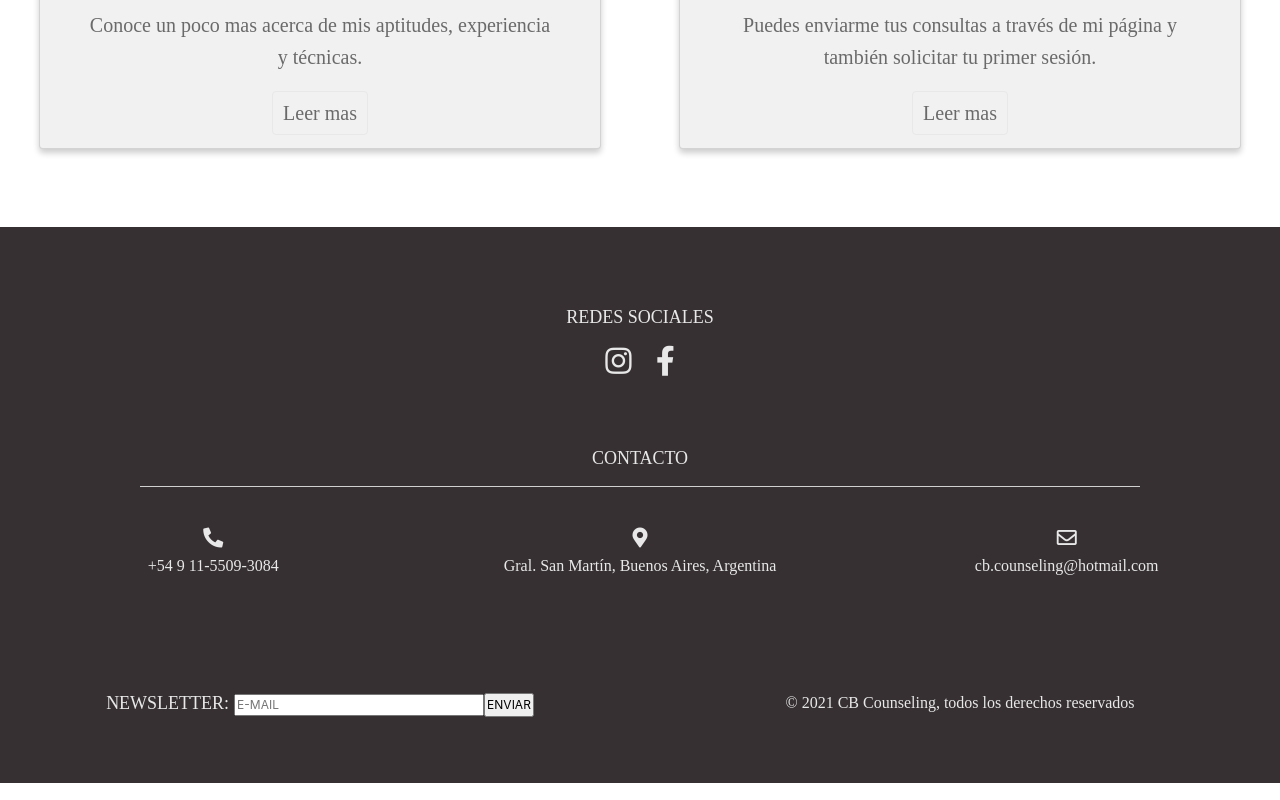
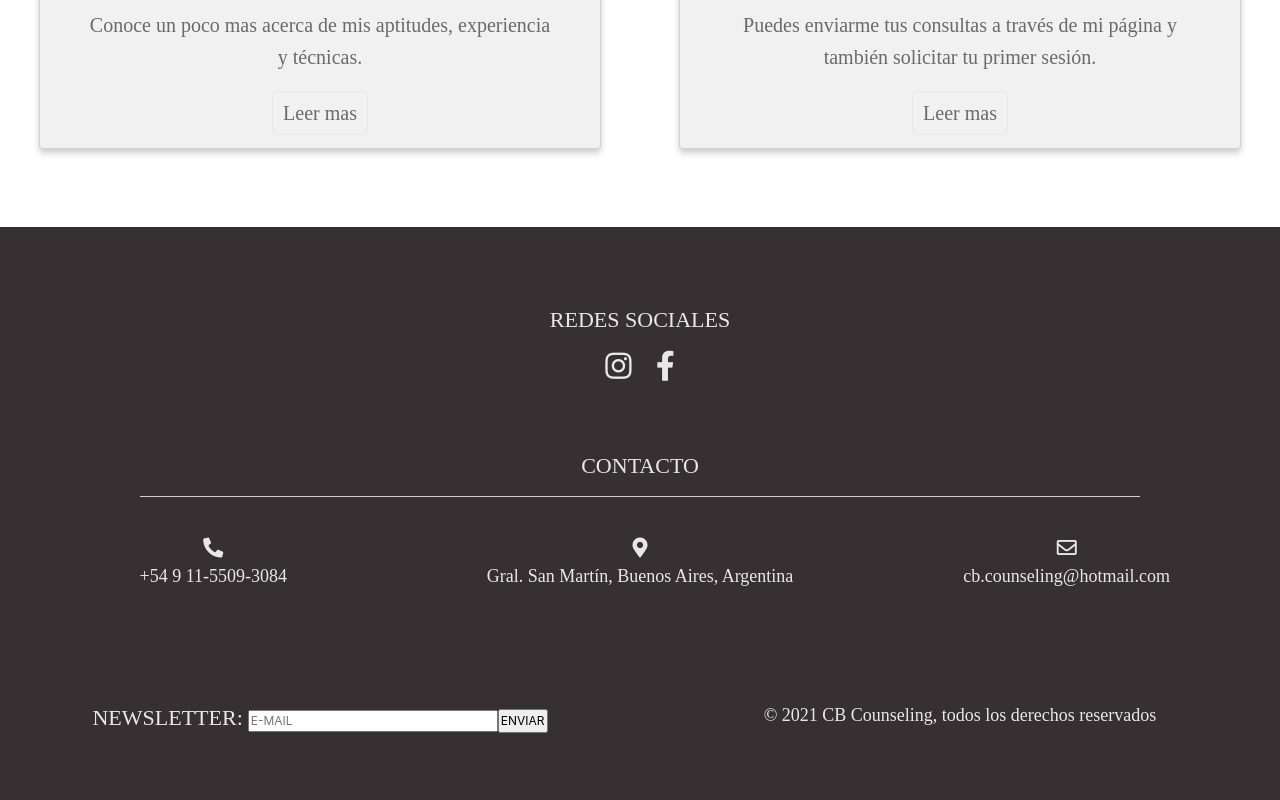
Before and after one commit to franleg/cbcounseling, a website: page index.html in a window 1280 px wide. Shown: the part 2113-2913 px from the top of the page. Drawn offline with nearby package versions, Linux system fonts and the light colour scheme.

Commit message:
modifique tamaño texto contacto footer

```diff
--- a/scss/_tamanios.scss
+++ b/scss/_tamanios.scss
@@ -2,14 +2,14 @@ $h1Desktop: 32px;
 $h2Desktop: 58px;
 $h3Desktop: 36px;
 $h4Desktop: 28px;
-$h5Desktop: 18px;
-$h6Desktop: 16px;
+$h5Desktop: 22px;
+$h6Desktop: 18px;
 $textoDesktop: 20px;
 
 $h1Mobile: 22px;
 $h2Mobile: 32px;
 $h3Mobile: 26px;
 $h4Mobile: 22px;
-$h5Mobile: 16px;
-$h6Mobile: 14px;
+$h5Mobile: 20px;
+$h6Mobile: 16px;
 $textoMobile: 18px;
```
Also changed, not shown: index.html (+1 -1 lines), css/estilo.css.
